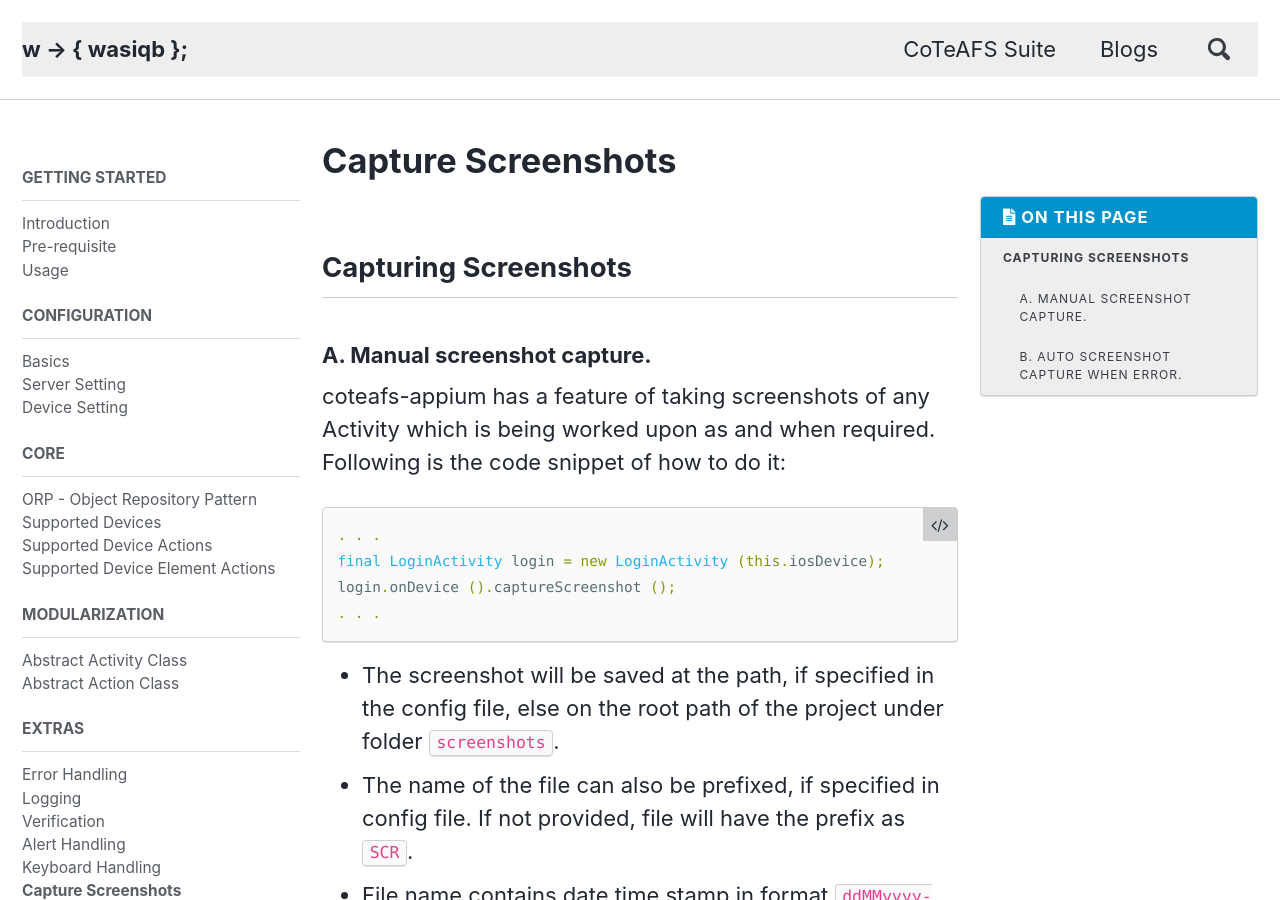
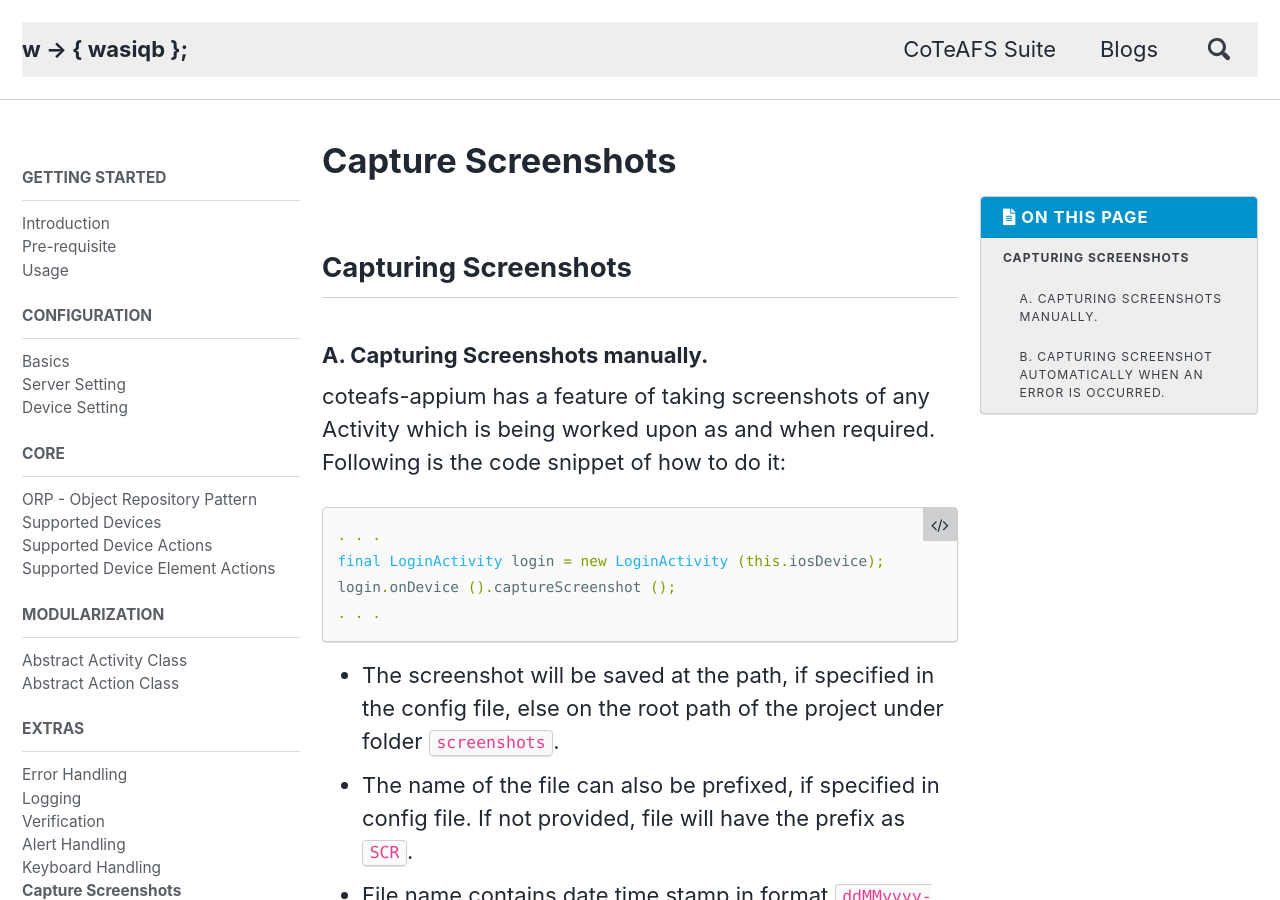
Before and after one commit to WasiqB/wasiqb.github.io, a Jekyll site: the page built from _appium/18-capture-screenshot.md, in a window 1280 px wide and 900 px high. Built offline with Jekyll 4.4.1, drawn with Linux system fonts in a browser that asks for light colours; nearby versions of some CDN libraries; some of the changed text lies outside the part shown.

Commit message:
updated changes as suggested

```diff
--- a/_appium/18-capture-screenshot.md
+++ b/_appium/18-capture-screenshot.md
@@ -6,7 +6,7 @@ toc: true
 
 ## Capturing Screenshots
 
-### A. Manual screenshot capture.
+### A. Capturing Screenshots manually.
 
 coteafs-appium has a feature of taking screenshots of any Activity which is being worked upon as and when required. Following is the code snippet of how to do it:
 
@@ -21,7 +21,7 @@ login.onDevice ().captureScreenshot ();
 * The name of the file can also be prefixed, if specified in config file. If not provided, file will have the prefix as `SCR`.
 * File name contains date time stamp in format `ddMMyyyy-HHmmss`. E.g. `<path>/<prefix>-<datetime>.jpeg`.
 
-### B. Auto screenshot capture when Error.
+### B. capturing screenshot automatically when an error is occurred.
 
 coteafs-appium also takes care of capturing screenshot automatically. It can be enabled from following
 path in config file :
```
Also changed, not shown: _appium/16-alert-handling.md (+2 -2 lines), _appium/19-video-recording.md (+2 -2 lines), _appium/20-battery-check.md (+0 -2 lines), _appium/23-sample-activity.md (+1 -1 lines).
